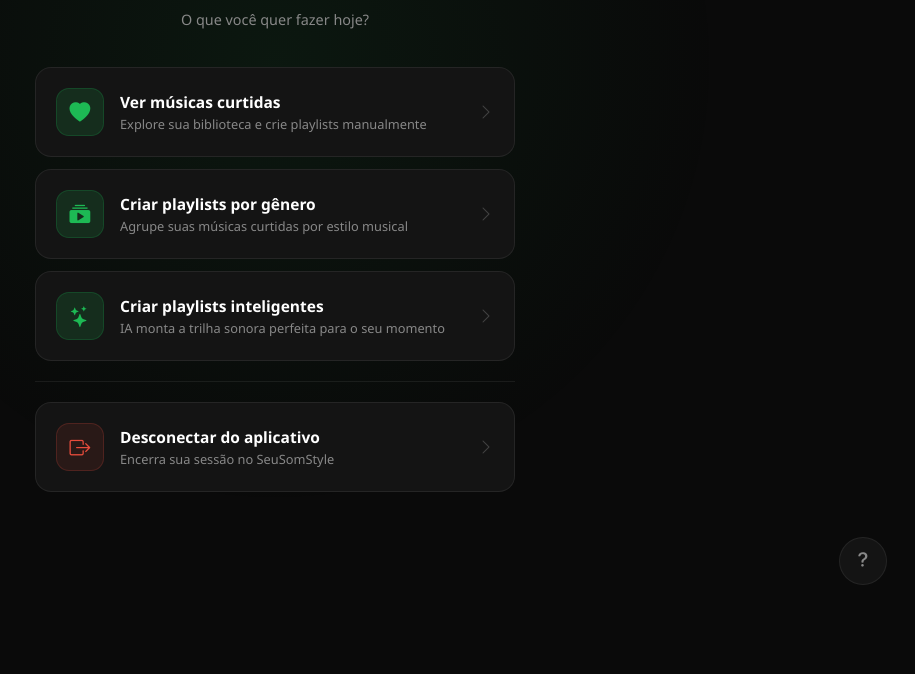
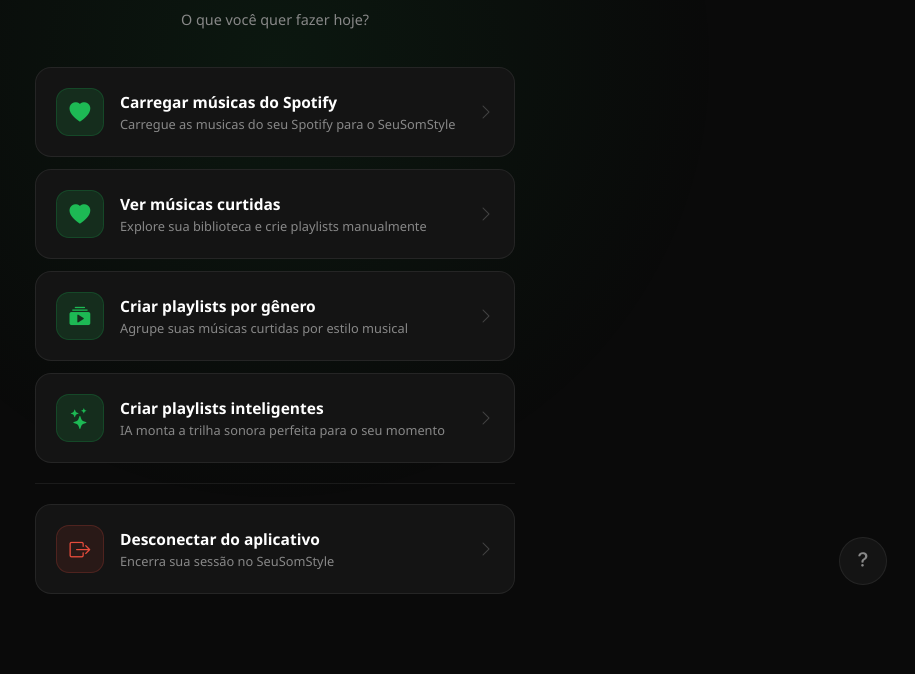
Before and after one commit to ZaniniDev/AppSeuSomStyle, a FastAPI app: template templates/pages_user.html in a window 1280 px wide. Shown: the part 187-861 px from the top of the page, without its empty margins (365-1280 px from the left). Before the commit the page ends 772 px from the top, so only its background shows below. Run offline with FastAPI, Linux system fonts and the light colour scheme; the template is opened without the code that fills it, so the values that code supplies are empty.

Commit message:
feat:Musicas curtidas buscadas do spotify

```diff
--- a/app.py
+++ b/app.py
@@ -37,7 +37,6 @@ logger = logging.getLogger("AppSeuSomStyle")
 # Configurações do ambiente
 CLIENT_ID = os.getenv("CLIENT_ID_SPOTIFY")
 CLIENT_SECRET = os.getenv("CLIENT_SECRET_SPOTIFY")
-print(CLIENT_SECRET)
 URL_CALL_BACK = os.getenv("URL_CALL_BACK_SPOTIFY")
 SECRET_KEY = os.getenv("SECRET_KEY", "chave_mestra_segura_123")
 
@@ -78,7 +77,7 @@ def home(request: Request):
 def login(request: Request):
     # Se já tiver os dados na sessão, pula o login do Spotify
     if "token_info" in request.session:
-        return RedirectResponse(url="/minhas-musicas")
+        return RedirectResponse(url="/pages-user")
 
     auth_url = sp_oauth.get_authorize_url()
     return RedirectResponse(auth_url)
@@ -109,6 +108,7 @@ def callback(request: Request, code: str, db: Session = Depends(get_db)):
         )
         db.add(user)
         db.flush()
+        db.commit()
         logger.info(f"Usuário '{request.session['user_name']}' logado e dados salvos na sessão.")
     else:
         user.access_token = token_info["access_token"]
@@ -119,12 +119,12 @@ def callback(request: Request, code: str, db: Session = Depends(get_db)):
 
     logger.info(f"Usuário '{request.session['user_name']}' logado e dados salvos na sessão.")
 
-    return RedirectResponse(url="/loading")
+    return RedirectResponse(url="/pages-user")
 
 @app.get("/loading")
 def loading(request: Request):
     if "token_info" not in request.session:
-        return RedirectResponse(url="/login")
+        return RedirectResponse(url="/")
     return templates.TemplateResponse(request, "loading.html", {})
 
 @app.get("/pages-user")
@@ -146,25 +146,27 @@ def buscar_musicas_curtidas(request: Request, db: Session = Depends(get_db)):
 
     if not sp or not user_id:
         raise HTTPException(status_code=401, detail="Não autenticado.")
-
+    user = db.query(User).filter_by(spotify_id=user_id).first()
+    if not user:
+        raise HTTPException(status_code=404, detail="Usuário não encontrado.")
     musicas = []
     offset = 0
-    limit_musicas = 5
+    limit = 20
+    limit_musicas = 2000
     while True:
-        results = sp.current_user_saved_tracks(limit=limit_musicas, offset=offset)
+        results = sp.current_user_saved_tracks(limit=limit, offset=offset)
         items = results.get("items", [])
         if not items:
             break
-
         for item in items:
             track_data = item["track"]
             liked_at = item.get("added_at")
-
+            images = track_data["album"].get("images", [])
+            imagem = images[0]["url"] if images else None
             # upsert na tabela tracks (insere só se não existir)
             track = db.query(Track).filter_by(spotify_id=track_data["id"]).first()
             if not track:
-                images = track_data["album"].get("images", [])
-                imagem = images[0]["url"] if images else None
+
                 track = Track(
                     spotify_id=track_data["id"],
                     name=track_data["name"],
@@ -178,10 +180,10 @@ def buscar_musicas_curtidas(request: Request, db: Session = Depends(get_db)):
                 db.flush()  # garante que track.id é gerado antes do próximo insert
 
             # vincula a música ao usuário se ainda não estiver vinculada
-            link = db.query(UserTrack).filter_by(user_id=user_id, track_id=track.id).first()
+            link = db.query(UserTrack).filter_by(user_id=user.id, track_id=track.id).first()
             if not link:
                 db.add(UserTrack(
-                    user_id=user_id,
+                    user_id=user.id,
                     track_id=track.id,
                     liked_at=datetime.fromisoformat(liked_at.replace("Z", "+00:00")) if liked_at else None,
                 ))
@@ -193,7 +195,7 @@ def buscar_musicas_curtidas(request: Request, db: Session = Depends(get_db)):
                 "imagem": imagem,
             })
 
-        offset += 50
+        offset += limit
         if len(musicas) >= limit_musicas:
             break
 
@@ -206,11 +208,14 @@ def musicas_curtidas(request: Request, db: Session = Depends(get_db)):
     user_spotify_id = request.session.get("user_id")
     user_name = request.session.get("user_name")
 
+
     if "token_info" not in request.session:
+        logger.info("Usuário não autenticado. Redirecionando para login.")
         return RedirectResponse(url="/login")
 
     user = db.query(User).filter_by(spotify_id=user_spotify_id).first()
     if not user:
+        logger.info(f"Usuário com Spotify ID '{user_spotify_id}' não encontrado no banco de dados. Redirecionando para login.")
         return RedirectResponse(url="/loading")
 
     tracks = (
@@ -251,8 +256,7 @@ def criar_playlist(request: Request, body: CriarPlaylistRequest):
         logger.info(f"Usuário {user_name} criando playlist '{body.nome_playlist}'")
 
         # Cria a playlist usando o user_id da sessão
-        playlist = sp.user_playlist_create(
-            user=user_id,
+        playlist = sp.current_user_playlist_create(
             name=body.nome_playlist,
             public=True,
             description="Criada via App SeuSomStyle"
--- a/templates/loading.html
+++ b/templates/loading.html
@@ -269,7 +269,7 @@
     async function fetchMusicas() {
       try {
         console.log("Iniciando busca por músicas do usuário logado...");
-        const response = await fetch(`/buscar-minhas-musicas?state=${STATE}`);
+        const response = await fetch(`/buscar-minhas-musicas`);
         if (!response.ok) {
           throw new Error("Erro ao buscar músicas");
         }
@@ -283,7 +283,7 @@
           document.body.style.transition = 'opacity 0.5s ease';
           document.body.style.opacity = '0';
           setTimeout(() => {
-            window.location.href = `/pages-user`;
+            window.location.href = `/minhas-musicas`;
           }, 500);
         }, 800);
       } catch (error) {
--- a/templates/pages_user.html
+++ b/templates/pages_user.html
@@ -381,6 +381,15 @@
     <!-- Opções principais -->
     <div class="menu">
 
+      <a href="/loading" class="menu-item">
+        <div class="item-icon"><i class="bi bi-heart-fill"></i></div>
+        <div class="item-text">
+          <div class="item-title">Carregar músicas do Spotify</div>
+          <div class="item-desc">Carregue as musicas do seu Spotify para o SeuSomStyle</div>
+        </div>
+        <i class="bi bi-chevron-right item-arrow"></i>
+      </a>
+
       <a href="/minhas-musicas" class="menu-item">
         <div class="item-icon"><i class="bi bi-heart-fill"></i></div>
         <div class="item-text">
```
